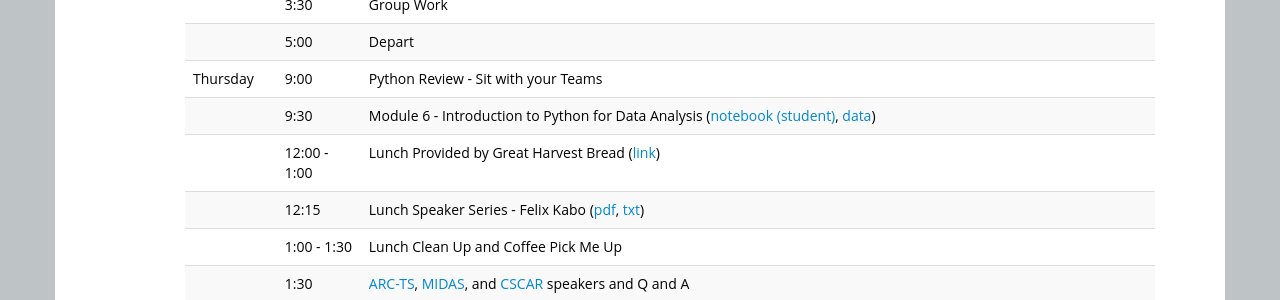
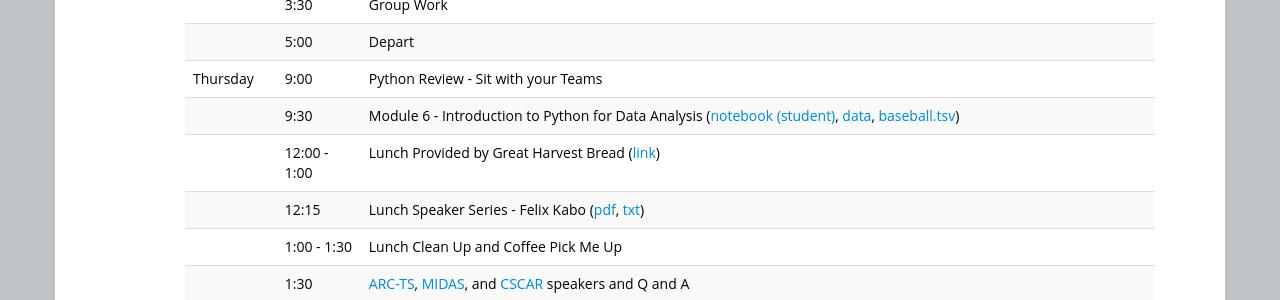
Before and after one commit to ICOSBigDataCamp/2018-summer-camp, a Jekyll site: the page built from index.html, in a window 1280 px wide and 900 px high, scrolled down 1955 px. Shown: the part 154-454 px from the top of the window. Built offline with Jekyll 4.4.1, drawn with Linux system fonts in a browser that asks for light colours.

Commit message:
Create index.html
html changes

```diff
--- a/index.html
+++ b/index.html
@@ -175,7 +175,7 @@
   <tr> <td></td>       <td>5:00</td>   <td>Depart</td> </tr>
 
   <tr> <td>Thursday</td><td>9:00</td>    <td>Python Review - Sit with your Teams</td> </tr>
-  <tr> <td></td>       <td>9:30</td>    <td>Module 6 - Introduction to Python for Data Analysis (<a href="pandas/ICOS_Big_Data_Camp_Data_Analysis_students.ipynb">notebook (student)</a>, <a href="pandas/MLB.zip">data</a>)</td> </tr>
+  <tr> <td></td>       <td>9:30</td>    <td>Module 6 - Introduction to Python for Data Analysis (<a href="pandas/ICOS_Big_Data_Camp_Data_Analysis_students.ipynb">notebook (student)</a>, <a href="pandas/MLB.zip">data</a>, <a href="baseball.tsv">baseball.tsv</a>)</td> </tr>
   <tr> <td></td>       <td>12:00 - 1:00 </td>   <td>Lunch Provided by Great Harvest Bread (<a href="http://annarbormi.greatharvestbread.com/">link</a>)</td> </tr>
   <tr> <td></td>       <td>12:15</td>   <td>Lunch Speaker Series - Felix Kabo (<a href="slides/Kabo SQL Vignettes 06082017.pdf">pdf</a>, <a href="slides/Kabo Locations Data 06072017.txt">txt</a>)</td> </tr>
   <tr> <td></td>       <td>1:00 - 1:30</td>    <td>Lunch Clean Up and Coffee Pick Me Up</td> </tr>
```
